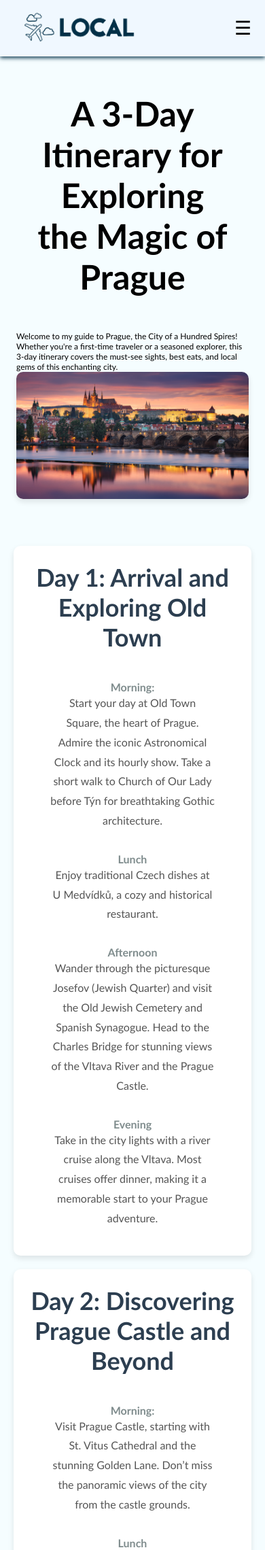
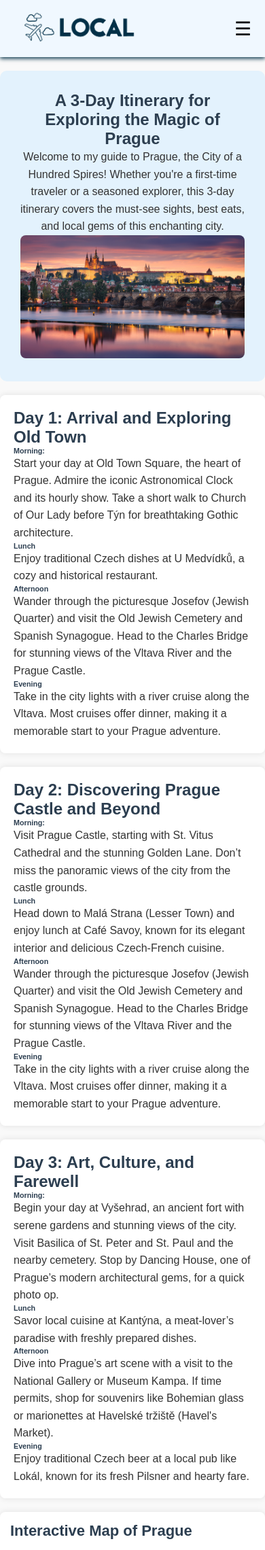
Before and after one commit to ciaoblerto/Local, a PHP site: page /Template.php in a window 390 px wide. Shown: the top 2280 px of the page at 68% size. Run offline with PHP 8.4, Linux system fonts and the light colour scheme; the visitor is signed in with stand-in values (Sample User, id 1); grey boxes are pictures that could not be loaded.

Commit message:
CSS for template itinerary

```diff
--- a/Template.php
+++ b/Template.php
@@ -16,11 +16,11 @@
 </head>
 <body>
 <?php include ('components/NavBar.php')?>
-    <section class="fillimi">
+    <div class="fillimi">
     <h1>A 3-Day Itinerary for Exploring the Magic of Prague</h1>
     <p>Welcome to my guide to Prague, the City of a Hundred Spires! Whether you're a first-time traveler or a seasoned explorer, this 3-day itinerary covers the must-see sights, best eats, and local gems of this enchanting city.</p>
     <img src="./assets/Prague.jpg" alt="">
-</section>
+</div>
     <section class="day">
         <h2>Day 1: Arrival and Exploring Old Town</h2>
         <h6>Morning:</h6>
--- a/css/Template.css
+++ b/css/Template.css
@@ -1,102 +1,91 @@
-* {
+/* General Styles */
+body {
+    font-family: Arial, sans-serif;
     margin: 0;
     padding: 0;
     box-sizing: border-box;
+    background-color: #f9f9f9;
+    color: #333;
 }
 
-body {
-    font-family: 'Trebuchet MS', 'Lucida Sans Unicode', 'Lucida Grande', 'Lucida Sans', Arial, sans-serif;
-    background-color: #F5FDFF;
+h1, h2, h6 {
+    color: #2c3e50;
+}
+
+p {
+    line-height: 1.6;
+}
+
+section {
+    max-width: 900px;
+    margin: 20px auto;
+    padding: 20px;
+    background: #fff;
+    border-radius: 8px;
+    box-shadow: 0 0 10px rgba(0, 0, 0, 0.1);
+}
+
+.fillimi {
+    text-align: center;
+    background: #e3f2fd;
+    margin: 20px auto;
+    padding: 20px;
+    padding: 30px;
+    border-radius: 10px;
+}
+
+.fillimi img {
+    max-width: 100%;
+    height: auto;
+    border-radius: 8px;
+}
+
+.day {
+    padding: 20px;
 }
 
 .day h2 {
-    font-size: 36px;
-    color: #2c3e50;
-    margin-bottom:26px;
+    margin-top: 0;
+    font-size: 26px;
 }
 
-.day h6 {
-    font-size: 16px;
-    color: #7f8c8d;
-    margin-top: 16px;
+.harta iframe {
+    width: 100%;
+    height: 400px;
+    border: none;
+    border-radius: 8px;
 }
 
-.day p {
-    font-size: 16px;
-    color: #555;
-    margin-bottom: 16px;
-    line-height: 1.8;
-    text-align: center;
-    width: 50%;
+.getting-around ul {
+    list-style: none;
+    padding: 0;
 }
 
-
-.fillimi {
-    display: flex;
-    flex-direction: column;
-    align-items: center;
-    justify-content: center;
-    padding: 40px;
-    margin-bottom: 20px;
+.getting-around ul li {
+    padding: 10px;
+    background: #ecf0f1;
+    margin: 5px 0;
+    border-radius: 5px;
 }
 
-.fillimi h1 {
-    font-size: 50px;
-    padding: 30px;
-    margin-bottom: 20px;
-    text-align: center;
-}
+@media (max-width: 768px) {
+    section {
+        padding: 15px;
+    }
 
-.fillimi img {
-    width: 100%;
-    height: auto;
-    margin-bottom: 25px;
-    border-radius: 10px;
-    box-shadow: 0 4px 8px rgba(0, 0, 0, 0.1);
-    display: block;
-}
-
-.day {
-    display: flex;
-    flex-direction: column;
-    align-items: center;
-    justify-content: center;
-    margin: 60px;
-    padding: 20px;
-    background-color: #fff;
-    margin-bottom: 32px;
-    box-shadow: 0 4px 8px rgba(0, 0, 0, 0.1);
-    border-radius: 10px;
-    text-align: center;
-}
-@media (max-width: 768px) {
-    h2 {
+    h1 {
         font-size: 24px;
     }
 
-    h6 {
-        font-size: 15px;
+    h2 {
+        font-size: 22px;
     }
 
-    p {
-        font-size: 12px;
+    .day h2 {
+        font-size: 24px;
     }
 
-    .fillimi, .day {
-        padding: 24px;
-    }
-    .day p{
-        width: 80%;
-    }
-    .day {
-        margin: 20px;
+    .harta iframe {
+        height: 300px;
     }
 }
-
-@media (max-width: 576px) {
-
-    .day p{
-        width: 80%;
-    }
-
-}
```
